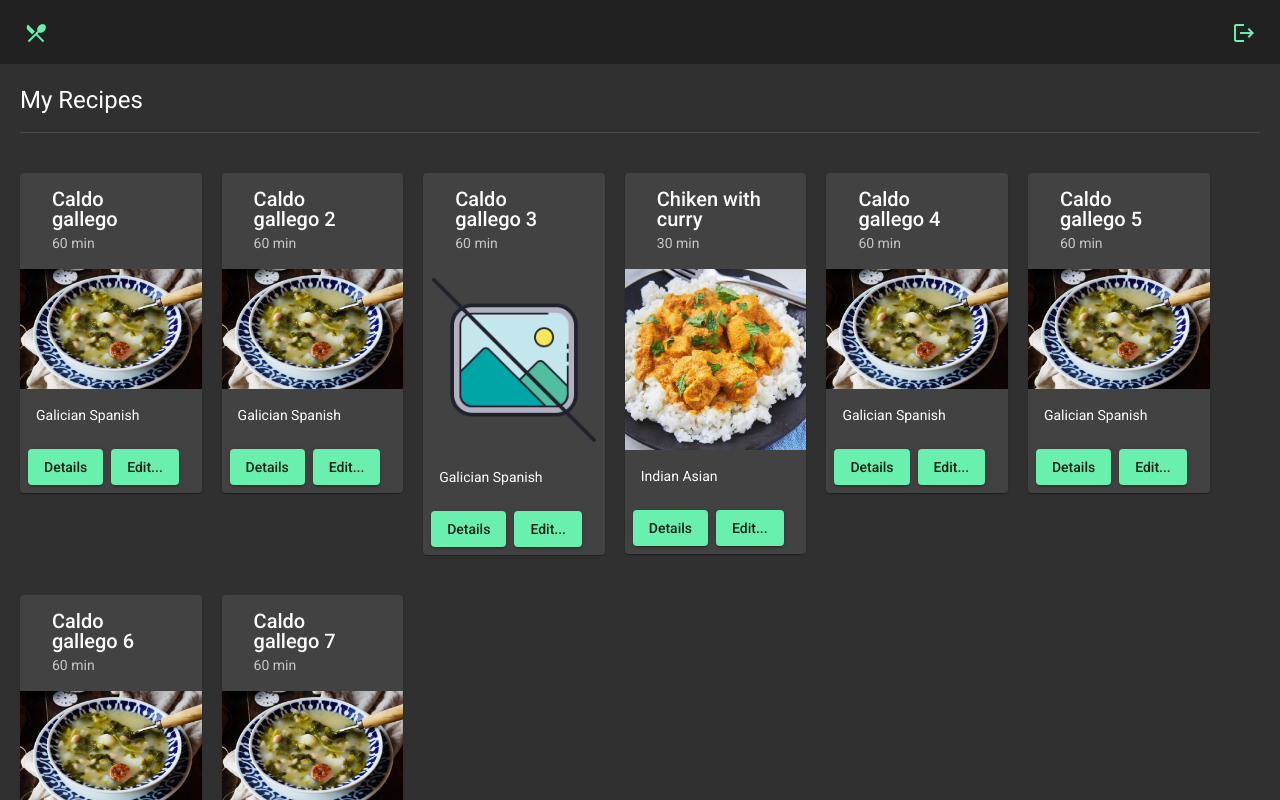
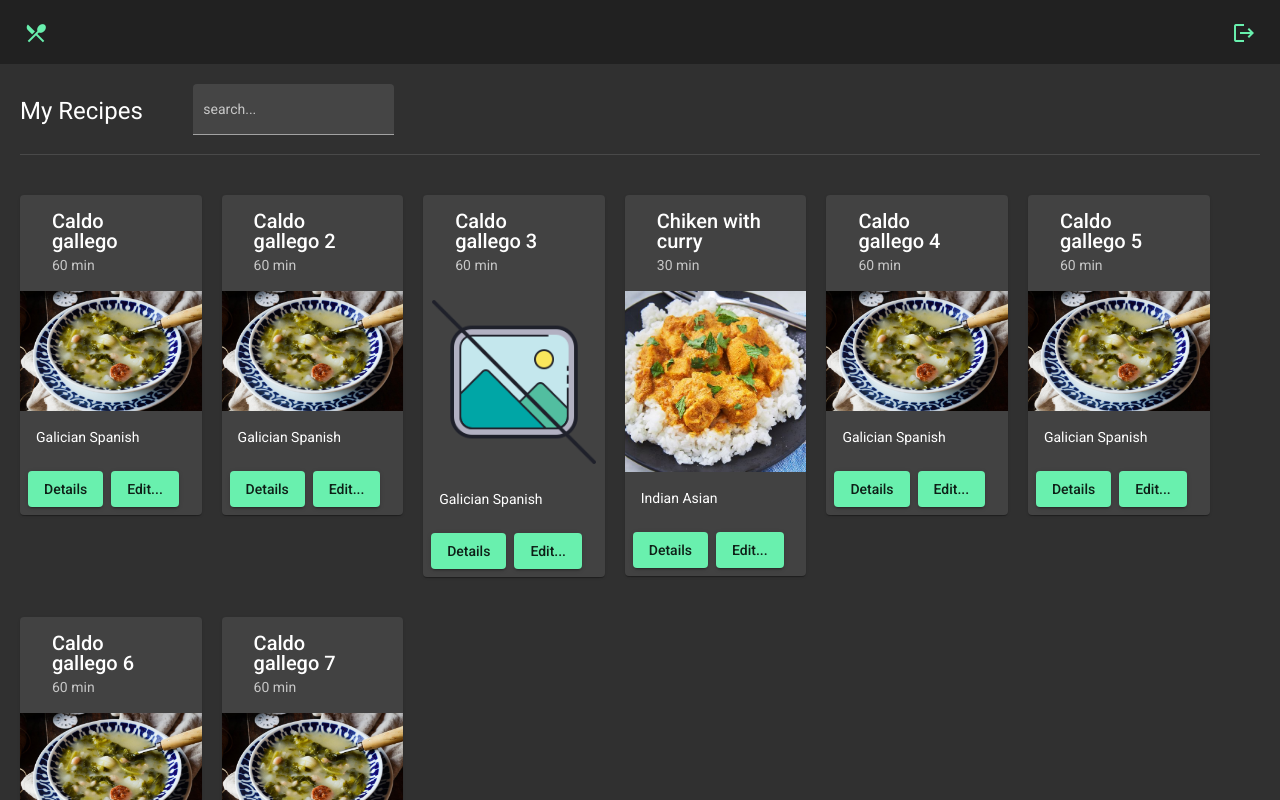
Before and after one commit to Naxo85/angular_myRecipes, an Angular app: page /recipes in a window 1280 px wide. Built offline with nearby package versions, Linux system fonts and the light colour scheme; data requests are answered from the project's data file.

Commit message:
Search recipes feature added

```diff
--- a/src/app/material/material.module.ts
+++ b/src/app/material/material.module.ts
@@ -2,6 +2,7 @@ import { NgModule } from '@angular/core';
 
 import { MatButtonModule } from '@angular/material/button';
 import { MatCardModule } from '@angular/material/card';
+import { MatFormFieldModule } from '@angular/material/form-field';
 import { MatIconModule } from '@angular/material/icon';
 import { MatSidenavModule } from '@angular/material/sidenav';
 import { MatToolbarModule } from '@angular/material/toolbar';
@@ -9,14 +10,19 @@ import { MatListModule } from '@angular/material/list';
 import { MatProgressSpinnerModule } from '@angular/material/progress-spinner';
 import { MatGridListModule } from '@angular/material/grid-list';
 import { MatExpansionModule } from '@angular/material/expansion';
+import { MatAutocompleteModule } from '@angular/material/autocomplete';
+import { MatInputModule } from '@angular/material/input';
 
 @NgModule({
   exports: [
+    MatAutocompleteModule,
     MatButtonModule,
     MatCardModule,
     MatExpansionModule,
+    MatFormFieldModule,
     MatGridListModule,
     MatIconModule,
+    MatInputModule,
     MatListModule,
     MatProgressSpinnerModule,
     MatSidenavModule,
--- /dev/null
+++ b/src/app/recipes/components/recipe-search/recipe-search.component.html
@@ -0,0 +1,22 @@
+<mat-form-field appearance="fill" (click)="populating()">
+  <mat-label>search...</mat-label>
+  <input
+    type="text"
+    placeholder="Pick one"
+    aria-label="search..."
+    matInput
+    [(ngModel)]="term"
+    [matAutocomplete]="auto"
+    (input)="filtering()"
+  />
+  <mat-autocomplete
+    autoActiveFirstOption
+    #auto="matAutocomplete"
+    (optionSelected)="processSelectedOption($event)"
+  >
+    <mat-option *ngFor="let recipe of filteredRecipes" [value]="recipe">
+      {{ recipe.title }}
+    </mat-option>
+    <mat-option value="" *ngIf="filteredRecipes.length == 0"> No results </mat-option>
+  </mat-autocomplete>
+</mat-form-field>
--- /dev/null
+++ b/src/app/recipes/components/recipe-search/recipe-search.component.ts
@@ -0,0 +1,42 @@
+import { Component, Input } from '@angular/core';
+import { MatAutocompleteSelectedEvent } from '@angular/material/autocomplete';
+import { Router } from '@angular/router';
+
+import { Recipe } from '../../interfaces/recipes.interface';
+
+@Component({
+  selector: 'app-recipe-search',
+  templateUrl: './recipe-search.component.html',
+  styles: [],
+})
+export class RecipeSearchComponent {
+  constructor(private router: Router) {}
+
+  @Input() recipes!: Recipe[];
+  filteredRecipes: Recipe[] = [];
+
+  term: string = '';
+  populateFlag: boolean = true;
+
+  filtering() {
+    this.filteredRecipes = this.recipes.filter((r) =>
+      r.title.toLowerCase().includes(this.term.trim().toLowerCase())
+    );
+    this.populateFlag = false;
+  }
+
+  populating() {
+    if (this.populateFlag) {
+      this.filteredRecipes = this.recipes;
+    }
+  }
+
+  processSelectedOption(event: MatAutocompleteSelectedEvent) {
+    if (!event.option.value) {
+      this.filteredRecipes = this.recipes;
+      return;
+    }
+    const selectedRecipe = event.option.value;
+    this.router.navigate(['/recipes/details', selectedRecipe.id]);
+  }
+}
--- a/src/app/recipes/pages/list/list.component.html
+++ b/src/app/recipes/pages/list/list.component.html
@@ -1,4 +1,11 @@
-<h1>My Recipes</h1>
+<div fxLayout.gt-xs="row" fxLayout.xs="column" fxLayoutAlign=" center" fxLayoutGap.gt-xs="50px">
+  <div>
+    <h1>My Recipes</h1>
+  </div>
+  <div>
+    <app-recipe-search [recipes]="recipes"></app-recipe-search>
+  </div>
+</div>
 <mat-divider></mat-divider>
 <br />
 <div fxLayout="row wrap" fxLayout.xs="column" fxLayoutGap="20px grid">
--- a/src/app/recipes/pages/list/list.component.ts
+++ b/src/app/recipes/pages/list/list.component.ts
@@ -12,6 +12,7 @@ export class ListComponent implements OnInit {
   constructor(private recipesService: RecipesService) {}
 
   recipes: Recipe[] = [];
+  term: String = '';
 
   ngOnInit(): void {
     this.recipesService.getRecipes().subscribe((recipes) => {
--- a/src/app/recipes/pipes/get-url-image.pipe.ts
+++ b/src/app/recipes/pipes/get-url-image.pipe.ts
@@ -5,7 +5,7 @@ import { Recipe } from '../interfaces/recipes.interface';
 @Pipe({
   name: 'getUrlImage',
 })
-export class GetUrlImagePipe implements PipeTransform {
+export class UrlImagePipe implements PipeTransform {
   transform(recipe: Recipe): string {
     return recipe.url_image === undefined
       ? 'assets/images/no-image.png'
```
Also changed, not shown: src/app/recipes/recipes.module.ts (+14 -3 lines).
